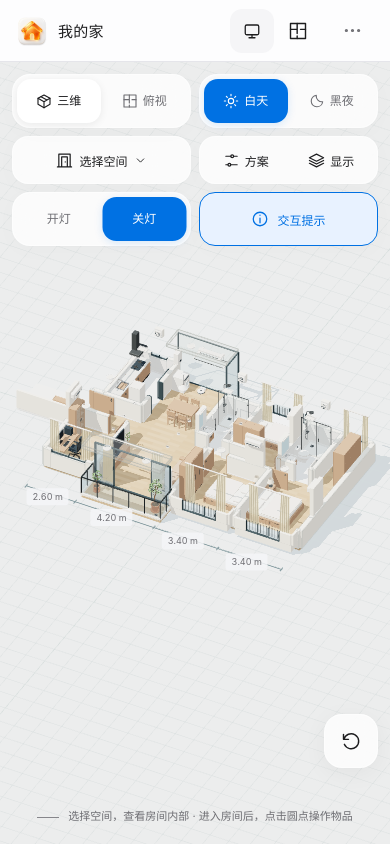
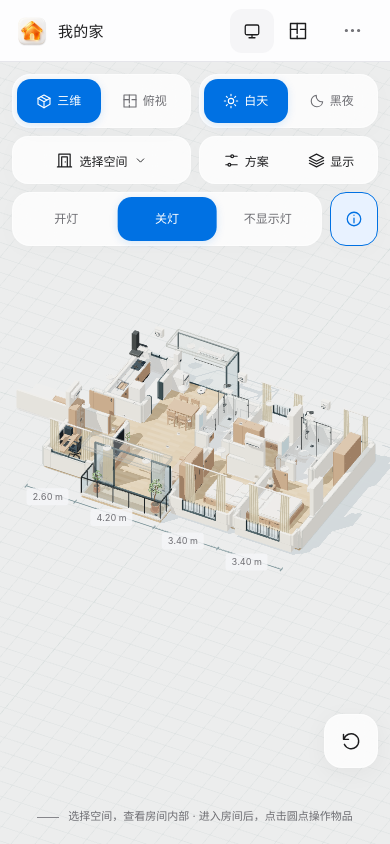
Before and after one commit to Willmind/fixtures, a React (Vite) app: page / in a window 390 px wide. Built offline with nearby package versions, Linux system fonts and the light colour scheme.

Commit message:
feat: 增加灯具隐藏选项并优化移动端模型控件

```diff
--- a/src/HomeViewer.tsx
+++ b/src/HomeViewer.tsx
@@ -63,6 +63,7 @@ export default function HomeViewer({
   const [view, setView] = useState<ViewOptions["view"]>("perspective");
   const [lightingMode, setLightingMode] = useState<ViewOptions["lightingMode"]>("day");
   const [lightCommand, setLightCommand] = useState<ViewOptions["lightCommand"]>();
+  const [lightsVisible, setLightsVisible] = useState(true);
   const [cutaway, setCutaway] = useState(true);
   const [wallHeight, setWallHeight] = useState<number>(defaults.wallHeight);
   const [labels, setLabels] = useState(false);
@@ -90,7 +91,10 @@ export default function HomeViewer({
   const handleLightState = useCallback((state: LightState) => {
     setLightState((previous) => previous.on === state.on && previous.mixed === state.mixed ? previous : state);
   }, []);
-  const commandLights = (on: boolean) => setLightCommand((previous) => ({ on, revision: (previous?.revision ?? 0) + 1 }));
+  const commandLights = (on: boolean) => {
+    setLightsVisible(true);
+    setLightCommand((previous) => ({ on, revision: (previous?.revision ?? 0) + 1 }));
+  };
   const [equipment, setEquipment] = useState(true);
   const [showSource, setShowSource] = useState(false);
   const room = rooms.find((item) => item.id === (focusedRoom ?? selected));
@@ -104,6 +108,7 @@ export default function HomeViewer({
   const options = useMemo<ViewOptions>(() => ({
     lightingMode,
     lightCommand,
+    lightsVisible,
     selected,
     focusedRoom,
     interactionHints,
@@ -120,7 +125,7 @@ export default function HomeViewer({
     balconyRoofs,
     balconyModes,
     equipment,
-  }), [lightingMode, lightCommand, selected, focusedRoom, interactionHints, view, cutaway, wallHeight, labels,
+  }), [lightingMode, lightCommand, lightsVisible, selected, focusedRoom, interactionHints, view, cutaway, wallHeight, labels,
     dimensions, grid, drainage, layout, curtainColor, televisionMount,
     balconyRoofs, balconyModes, equipment]);
 
@@ -262,15 +267,17 @@ export default function HomeViewer({
               </button>
             </div>
             <div className="view-switch lighting-switch toolbar-lights" role="group" aria-label="全屋灯光"
-              title={lightState.mixed ? "部分灯光已开启" : "全屋灯光"}
-              data-selection={lightState.mixed ? "mixed" : lightState.on ? 0 : 1}>
+              title={!lightsVisible ? "已隐藏灯具和灯光" : lightState.mixed ? "部分灯光已开启" : "全屋灯光"}
+              data-selection={!lightsVisible ? 2 : lightState.mixed ? "mixed" : lightState.on ? 0 : 1}>
               <span className="model-switch-indicator" aria-hidden="true" />
-              <button type="button" aria-pressed={lightState.on} disabled={layout === "empty"}
+              <button type="button" aria-pressed={lightsVisible && lightState.on} disabled={layout === "empty"}
                 onClick={() => commandLights(true)}>开灯</button>
-              <button type="button" aria-pressed={!lightState.on && !lightState.mixed} disabled={layout === "empty"}
+              <button type="button" aria-pressed={lightsVisible && !lightState.on && !lightState.mixed} disabled={layout === "empty"}
                 onClick={() => commandLights(false)}>关灯</button>
+              <button type="button" aria-pressed={!lightsVisible} disabled={layout === "empty"}
+                onClick={() => setLightsVisible(false)}>不显示灯</button>
             </div>
-            <button type="button" className="model-hints-toggle" aria-pressed={interactionHints}
+            <button type="button" className="model-hints-toggle" aria-label="交互提示" aria-pressed={interactionHints}
               onClick={() => setInteractionHints((current) => !current)}>
               <Icon name="info" size={18} /><span>交互提示</span>
             </button>
--- a/src/ModelMobileActions.tsx
+++ b/src/ModelMobileActions.tsx
@@ -18,7 +18,13 @@ export function ModelMobileActions({ onCad, onSource, onSettings }: Props) {
   return (
     <div className="model-mobile-actions">
       <button type="button" className="icon-button" popoverTarget={id}
-        aria-label="更多模型操作" title="更多操作">
+        aria-label="更多模型操作" title="更多操作"
+        onClick={(event) => {
+          if (!menu.current) return;
+          const rect = event.currentTarget.getBoundingClientRect();
+          menu.current.style.top = `${rect.bottom + 8}px`;
+          menu.current.style.right = `${Math.max(12, window.innerWidth - rect.right)}px`;
+        }}>
         <Icon name="more" size={21} />
       </button>
       <div ref={menu} id={id} popover="auto" className="model-actions-menu"
--- a/src/model/fixtures/FixtureLighting.ts
+++ b/src/model/fixtures/FixtureLighting.ts
@@ -13,7 +13,8 @@ type BuilderContext = Pick<FixtureBuilderContext, "at" | "box" | "material" | "t
 export class FixtureLighting {
   private lightingMode?: LightingMode;
   private lightCommandRevision?: number;
-  private bedsideLamps: { light: THREE.PointLight; shade: THREE.MeshStandardMaterial;
+  private lightsVisible = true;
+  private bedsideLamps: { group: THREE.Group; light: THREE.PointLight; shade: THREE.MeshStandardMaterial;
     bulb: THREE.MeshStandardMaterial; on: boolean }[] = [];
   private fixedLights: { group: THREE.Group; light: THREE.PointLight;
     surface: THREE.MeshStandardMaterial; power: number; on: boolean; ceiling: boolean }[] = [];
@@ -25,6 +26,7 @@ export class FixtureLighting {
     this.buildCeilingLights();
   }
   update(options: FixtureOptions) {
+    this.lightsVisible = options.lightsVisible ?? true;
     // Only a mode change applies the preset. Room selection and other settings
     // must preserve any lights the user has manually switched off.
     if (this.lightingMode !== options.lightingMode) {
@@ -42,8 +44,9 @@ export class FixtureLighting {
     for (const lamp of this.fixedLights) {
       if (lamp.ceiling) lamp.group.position.y = options.wallHeight;
       // Keep the top-down floor plan clear; light state survives view changes.
-      lamp.group.visible = options.view !== "plan";
+      lamp.group.visible = this.lightsVisible && options.view !== "plan";
     }
+    for (const lamp of this.bedsideLamps) lamp.group.visible = this.lightsVisible;
     this.syncLighting();
   }
 
@@ -175,7 +178,7 @@ export class FixtureLighting {
     lamp.traverse((object) => {
       if (object instanceof THREE.Mesh) object.userData.bedsideLampIndex = index;
     });
-    this.bedsideLamps.push({ light, shade: shadeMaterial, bulb: bulbMaterial, on: false });
+    this.bedsideLamps.push({ group: lamp, light, shade: shadeMaterial, bulb: bulbMaterial, on: false });
   }
 
   toggleCeilingLight(object: THREE.Object3D) {
@@ -211,15 +214,15 @@ export class FixtureLighting {
   private syncLighting() {
     const night = this.lightingMode === "night";
     for (const lamp of this.bedsideLamps) {
-      lamp.light.visible = lamp.on && this.parent.visible;
+      lamp.light.visible = lamp.on && lamp.group.visible && this.parent.visible;
       lamp.light.intensity = lamp.light.visible ? (night ? 5 : 2.5) : 0;
-      lamp.shade.emissiveIntensity = lamp.on ? 0.45 : 0;
-      lamp.bulb.emissiveIntensity = lamp.on ? 2 : 0;
+      lamp.shade.emissiveIntensity = lamp.on && this.lightsVisible ? 0.45 : 0;
+      lamp.bulb.emissiveIntensity = lamp.on && this.lightsVisible ? 2 : 0;
     }
     for (const lamp of this.fixedLights) {
       lamp.light.visible = lamp.on && lamp.group.visible && this.parent.visible;
       lamp.light.intensity = lamp.light.visible ? lamp.power * (night ? 5 : 1) : 0;
-      lamp.surface.emissiveIntensity = lamp.on ? 1.1 : 0;
+      lamp.surface.emissiveIntensity = lamp.on && this.lightsVisible ? 1.1 : 0;
     }
   }
 }
--- a/src/model/options.ts
+++ b/src/model/options.ts
@@ -7,6 +7,7 @@ export type LightState = { on: boolean; mixed: boolean };
 export type FixtureOptions = {
   lightingMode: LightingMode;
   lightCommand?: { on: boolean; revision: number };
+  lightsVisible?: boolean;
   layout: LayoutPreview;
   curtainColor: CurtainColor;
   televisionMount: TelevisionMount;
@@ -34,6 +35,7 @@ export function fixtureAppearanceChanged(previous: FixtureOptions, next: Fixture
   return fixtureKeys.some((key) => key !== "labels" && previous[key] !== next[key])
     || previous.balconyModes.balcony !== next.balconyModes.balcony
     || previous.balconyModes.utility !== next.balconyModes.utility
+    || (previous.lightsVisible ?? true) !== (next.lightsVisible ?? true)
     || previous.lightCommand?.revision !== next.lightCommand?.revision
     || previous.lightCommand?.on !== next.lightCommand?.on;
 }
--- a/src/styles/model-toolbar.css
+++ b/src/styles/model-toolbar.css
@@ -28,6 +28,14 @@
   font-size: 13px;
 }
 .model-toolbar .model-switch-indicator { border-radius: 16px; }
+.model-toolbar .view-switch .model-switch-indicator {
+  background: var(--action-fill);
+  box-shadow: 0 2px 8px #0071e326;
+}
+.model-toolbar .view-switch button[aria-pressed="true"] {
+  color: #fff;
+  font-weight: 600;
+}
 .model-toolbar .toolbar-daylight { grid-column: 2; }
 .model-toolbar .room-picker-trigger {
   grid-column: 1;
@@ -119,7 +127,14 @@
 .model-control-panel .preview-tabs button { min-height: 44px; font-size: 12px; padding-inline: 6px; }
 .model-control-panel .model-scheme-settings p { font-size: 12px; line-height: 1.7; color: var(--text-secondary); margin: 12px 0 0; }
 .model-control-panel .layout-switch button { min-height: 44px; }
-.model-toolbar .toolbar-lights { grid-column: 1; grid-row: 3; }
+.model-toolbar .toolbar-lights {
+  grid-column: 1; grid-row: 3;
+  grid-template-columns: repeat(3, minmax(0, 1fr));
+  --switch-count: 3; --switch-index: 0;
+}
+.model-toolbar .toolbar-lights[data-selection="1"] { --switch-index: 1; }
+.model-toolbar .toolbar-lights[data-selection="2"] { --switch-index: 2; }
+.model-toolbar .toolbar-lights button { min-width: 0; padding-inline: 6px; }
 .toolbar-lights[data-selection="mixed"] .model-switch-indicator { opacity: 0; }
 .model-toolbar .model-hints-toggle {
   grid-column: 2;
@@ -188,6 +203,9 @@
   .model-toolbar .room-picker-trigger > svg { flex-shrink: 0; }
   .model-toolbar-actions { border-radius: 16px; }
   .model-toolbar .model-hints-toggle { min-height: 46px; border-radius: 16px; font-size: 12px; }
+  .model-toolbar .toolbar-lights { grid-column: 1 / -1; margin-right: 56px; }
+  .model-toolbar .model-hints-toggle { justify-self: end; width: 48px; padding: 0; }
+  .model-toolbar .model-hints-toggle span { display: none; }
   .model-toolbar-action { min-height: 38px; padding: 6px; gap: 5px; font-size: 12px; }
   .model-control-panel {
     inset: auto 0 0;
--- a/src/styles/model.css
+++ b/src/styles/model.css
@@ -850,11 +850,16 @@
   min-width: 0;
 }
 .model-actions-menu {
+  position: fixed;
   inset: 70px 12px auto auto;
   margin: 0;
   width: 190px;
   max-width: calc(100vw - 24px);
+  height: fit-content;
+  min-height: 0;
+  max-height: calc(100dvh - 80px);
   padding: 7px;
+  overflow-y: auto;
   border: 1px solid var(--glass-border);
   border-radius: 16px;
   background: var(--glass-strong);
@@ -864,6 +869,10 @@
 }
 .model-actions-menu:popover-open {
   display: grid;
+  grid-auto-rows: max-content;
+  align-content: start;
+  gap: 2px;
+  animation: content-in 180ms var(--ease-out) backwards;
 }
 .model-actions-menu button {
   display: flex;
@@ -876,6 +885,11 @@
   text-align: left;
   font-size: 14px;
 }
-.model-actions-menu button:hover {
+.model-actions-menu button:hover,
+.model-actions-menu button:focus-visible {
   background: var(--surface-muted);
 }
+.model-mobile-actions:has(.model-actions-menu:popover-open) > .icon-button {
+  background: var(--control-background);
+  color: var(--text-primary);
+}
```
Also changed, not shown: 2 other files (tests, documents, lock files or other folders).
